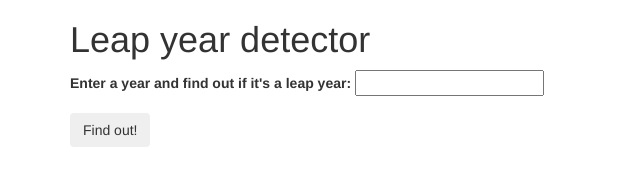
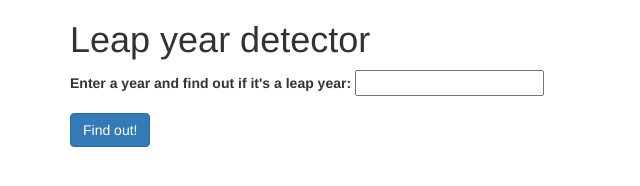
Before and after one commit to jryanconklin/epicodus-intro-leap-year, a plain HTML site: page index.html in a window 1280 px wide. Shown: the whole page, without its empty margins (0-640 px from the left). Drawn offline with Linux system fonts and the light colour scheme.

Commit message:
Change the Button Styling.

```diff
--- a/index.html
+++ b/index.html
@@ -16,7 +16,7 @@
           <label for="year">Enter a year and find out if it's a leap year:</label>
           <input id="year" type="text">
         </div>
-        <button type="submit" class="btn">Find out!</button>
+        <button type="submit" class="btn btn-primary">Find out!</button>
       </form>
       <div id="result">
 
```
